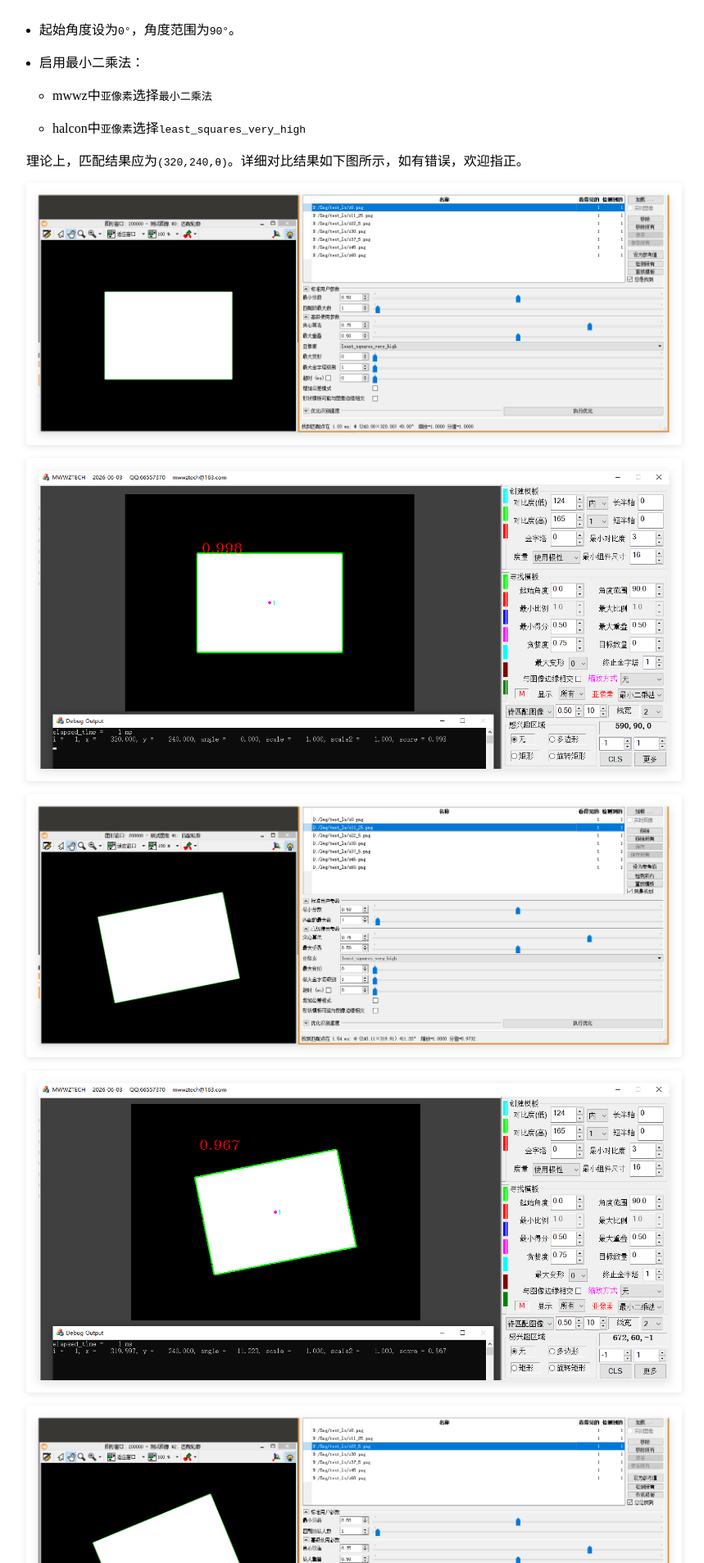
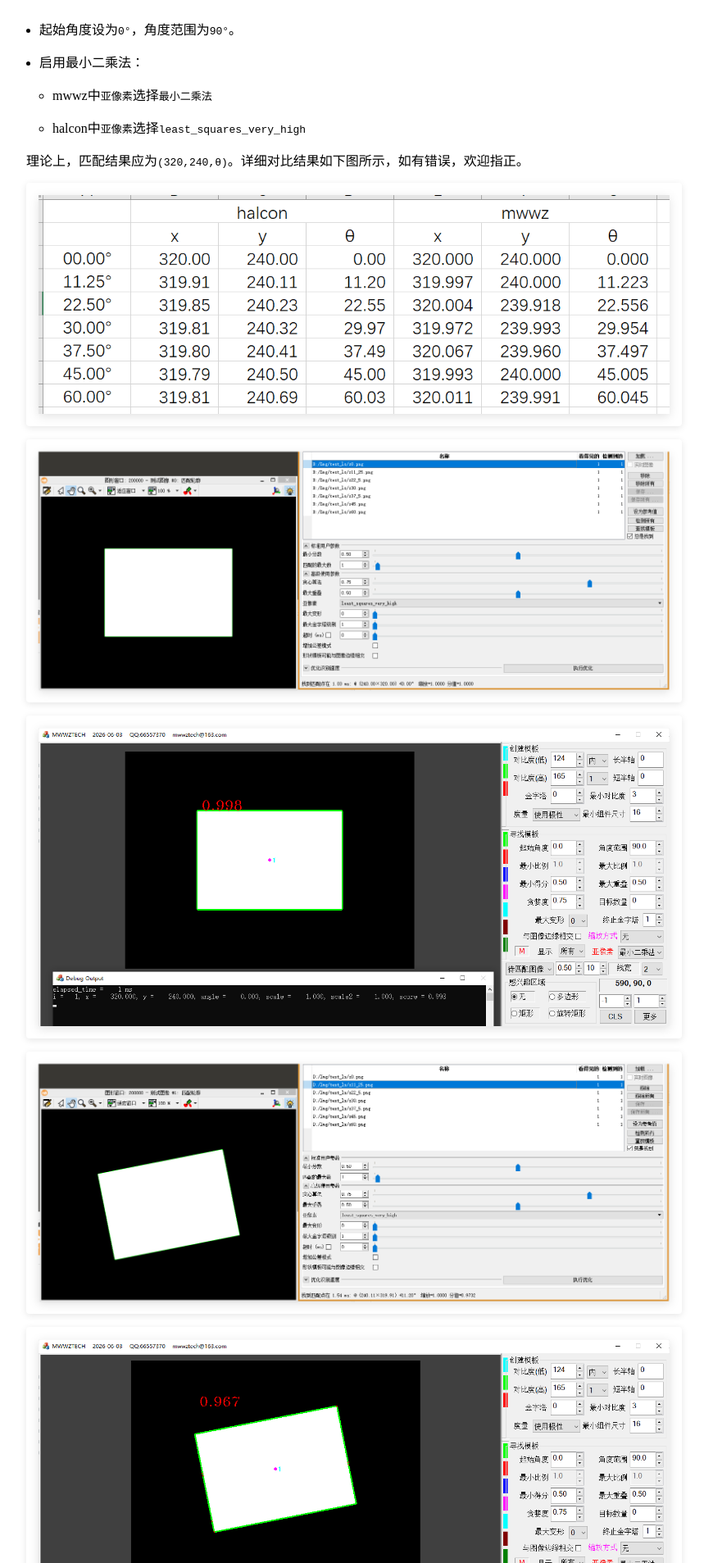
Before and after one commit to mwwzbinf/mwwzbinf.github.io, a Jekyll site: the page built from _posts/2026-06-04-mwwz与halcon在精度上的对比.md, in a window 1280 px wide. Shown: the part 752-2659 px from the top of the page at 82% size, without its empty margins (208-1067 px from the left). Built offline with Jekyll 4.4.1, drawn with Linux system fonts in a browser that asks for light colours.

Commit message:
add result ls

```diff
--- a/_posts/2026-06-04-mwwz与halcon在精度上的对比.md
+++ b/_posts/2026-06-04-mwwz与halcon在精度上的对比.md
@@ -31,6 +31,8 @@ author: mwwz
 
 理论上，匹配结果应为`(320,240,θ)`。详细对比结果如下图所示，如有错误，欢迎指正。
 
+![result](/images/result_ls.png "result")
+
 ![halcon-0](/images/hls_0.png "halcon-0")
 
 ![mwwz-0](/images/mls_0.png "mwwz-0")
```
Also changed, not shown: images/result_ls.png (added).
